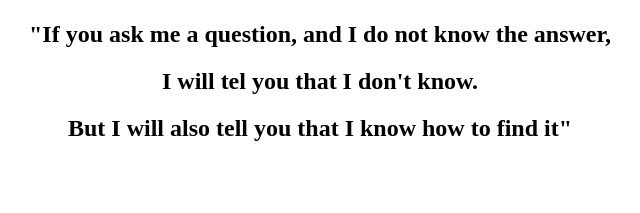
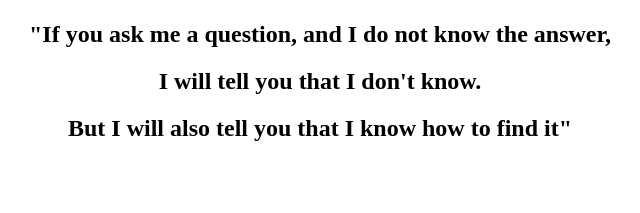
Before and after one commit to Vong1207/Vong1207.github.io, a plain HTML site: page index.html in a window 1280 px wide. Shown: the part 283-496 px from the top of the page, 320-960 px from the left. Drawn offline with Linux system fonts and the light colour scheme.

Commit message:
correct mistakes

```diff
--- a/index.html
+++ b/index.html
@@ -14,7 +14,7 @@
     </center>
     <center>
         <h2>"If you ask me a question, and I do not know the answer,</h2>
-        <h2>I will tel you that I don't know.</h2>
+        <h2>I will tell you that I don't know.</h2>
         <h2>But I will also tell you that I know how to find it"</h2>
     </center>
     <br>
```
